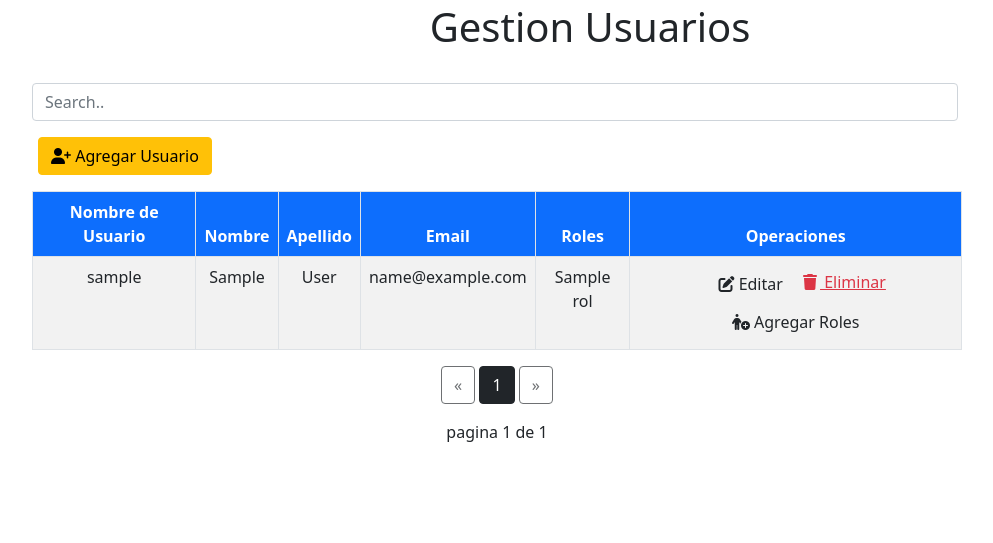
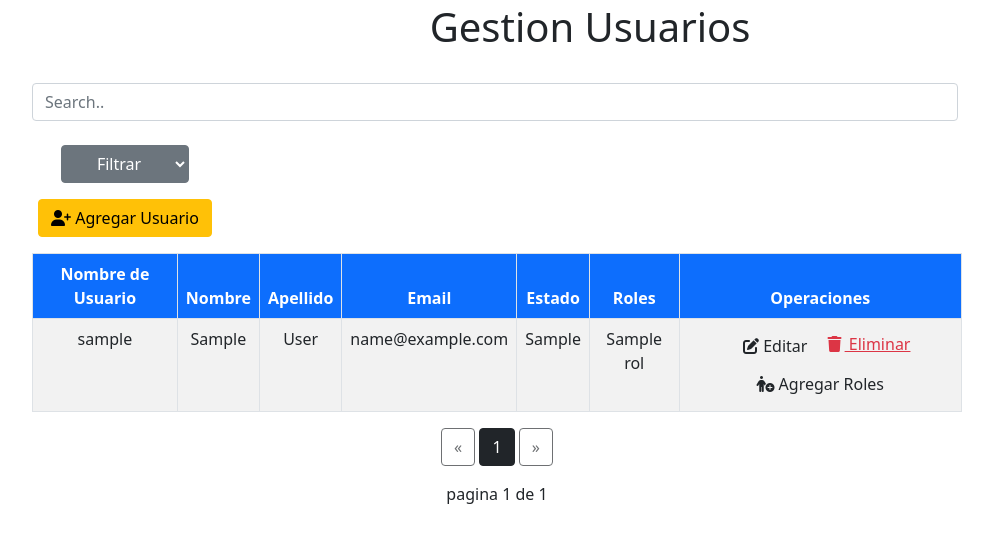
Before and after one commit to joaquingrosso/Proyecto-de-Software, a Flask app: page /gestion_usuarios/usuarios in a window 1280 px wide. Shown: the part 105-648 px from the top of the page, without its empty margins (50-1043 px from the left). Run offline with Flask 2, Linux system fonts and the light colour scheme; tables that the repository leaves empty hold one stand-in row (values such as "Sample post"); some libraries are stand-ins or nearby versions.

Commit message:
filtro de usuarios activos

```diff
--- a/admin/src/core/models/usuario_model.py
+++ b/admin/src/core/models/usuario_model.py
@@ -3,6 +3,7 @@ from src.core.database import db
 from src.core.models.rol_model import Rol
 from werkzeug.security import generate_password_hash , check_password_hash
 from src.core.models.rol_model import Rol
+from sqlalchemy import Column, Boolean
 
 
 roles = db.Table('usuario_tiene_rol',
@@ -115,3 +116,12 @@ class Usuario(db.Model):
                break
         #return bool(user.roles.filter_by(id=id).first().permisos.filter_by(nombre=permiso))
         return valido
+
+
+    def search_by_status(estado):
+        if estado == 'all':
+            return Usuario.query_all(Usuario)
+        return Usuario.query.filter_by(activo=estado)
+
+    def get_paginated(self, query, page, cant):
+        return query.filter_by().paginate(page=page, per_page=cant)
--- a/admin/src/web/__init__.py
+++ b/admin/src/web/__init__.py
@@ -66,6 +66,7 @@ def create_app(env="development", static_folder="static"):
 
     # Register user
     app.add_url_rule('/registrar_usuario', 'register_user', usuarios_controller.register_validation, methods=["GET", "POST"])
+    app.add_url_rule("/gestion_usuarios/bhuscar", "buscar_usuario", usuarios_controller.buscar_usuario, methods=["GET"])
 
     # Autenticacion
     app.add_url_rule('/iniciar_sesion', 'login', auth_controller.login, methods=["GET", "POST"])
--- a/admin/src/web/templates/gestion_disciplinas.html
+++ b/admin/src/web/templates/gestion_disciplinas.html
@@ -136,10 +136,10 @@
       </div>
 
 
-    </div>
+  </div>
 
   </div>
-
+</div>
 <!-- fin de tabla -->
 
 <!-- script para el buscador -->
--- a/admin/src/web/templates/gestion_usuarios.html
+++ b/admin/src/web/templates/gestion_usuarios.html
@@ -22,8 +22,20 @@
       <input class="form-control" id="myInput" type="text" placeholder="Search..">
     </div>
   </div>
+ <br>
   <!-- buscador -->
 
+  <!-- buscador  Por activo/Bloqueado-->
+  <div class="col-md-2">
+     <form action="{{ url_for('buscar_usuario')}}">
+       <select name="estado"  class="btn btn-secondary">
+         <option selected="selected">Filtrar</option>
+         <option value="all">Todos</option>
+         <option value="1">Bloqueado</option>
+         <option value="0">Activo</option>
+       </select>
+     </form>
+  </div>
     <p>
         <div class="col-md-2">
            <a href="{{ url_for('crear_usuario')}}"> <button type="button" class="btn btn-warning "><i class="fa-solid fa-user-plus"></i> Agregar Usuario</button> </a>
@@ -37,6 +49,7 @@
                     <th>Nombre</th>
                     <th>Apellido</th>
                     <th>Email</th>
+                    <th>Estado</th>
                     <th>Roles</th>
                     <th class="text-center">Operaciones</th>
                 </tr>
@@ -49,6 +62,7 @@
                     <td> {{ u.first_name }} </td>
                     <td> {{ u.last_name  }} </td>
                     <td> {{ u.email  }} </td>
+                    <td> {{ u.activo  }} </td>
                     <td>
                     {% for r in u.roles %}
                      {{ r.nombre }}
```
Also changed, not shown: admin/src/web/controllers/usuarios_controller.py (+14 -1 lines), 2 other files.
